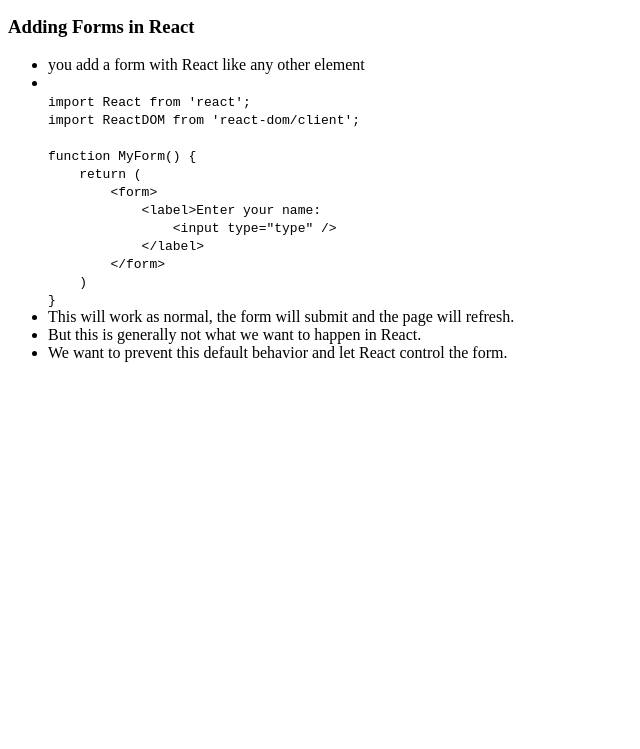
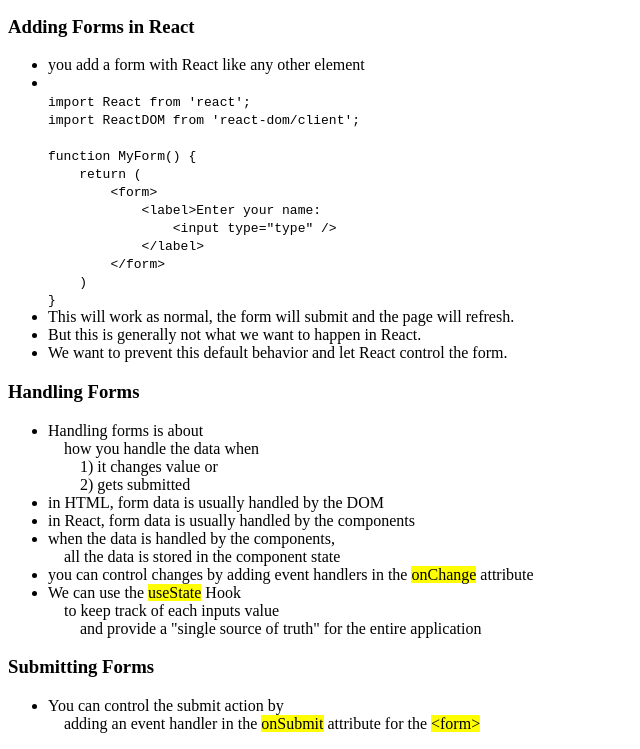
Before and after one commit to crazyAT8/W3C-React, a plain HTML site: page Forms/index.html in a window 1280 px wide. Shown: the part 101-850 px from the top of the page, without its empty margins (0-640 px from the left). Before the commit the page ends 800 px from the top, so only its background shows below. Drawn offline with Linux system fonts and the light colour scheme.

Commit message:
10/18/23 Forms

```diff
--- a/Forms/index.html
+++ b/Forms/index.html
@@ -35,5 +35,34 @@
         <li>We want to prevent this default behavior and let React control the form.</li>
     </ul>
 
+    <h3>Handling Forms</h3>
+    <ul>
+        <li>
+            Handling forms is about <br>
+            &nbsp;&nbsp;&nbsp;&nbsp;how you handle the data when <br>
+            &nbsp;&nbsp;&nbsp;&nbsp;&nbsp;&nbsp;&nbsp;&nbsp;1) it changes value or <br>
+            &nbsp;&nbsp;&nbsp;&nbsp;&nbsp;&nbsp;&nbsp;&nbsp;2) gets submitted
+        </li>
+        <li>in HTML, form data is usually handled by the DOM</li>
+        <li>in React, form data is usually handled by the components</li>
+        <li>
+            when the data is handled by the components, <br>
+            &nbsp;&nbsp;&nbsp;&nbsp;all the data is stored in the component state
+        </li>
+        <li>you can control changes by adding event handlers in the <mark>onChange</mark> attribute</li>
+        <li>
+            We can use the <mark>useState</mark> Hook <br>
+            &nbsp;&nbsp;&nbsp;&nbsp;to keep track of each inputs value <br>
+            &nbsp;&nbsp;&nbsp;&nbsp;&nbsp;&nbsp;&nbsp;&nbsp;and provide a "single source of truth" for the entire application
+        </li>
+    </ul>
+
+    <h3>Submitting Forms</h3>
+    <ul>
+        <li>
+            You can control the submit action by <br>
+            &nbsp;&nbsp;&nbsp;&nbsp;adding an event handler in the <mark>onSubmit</mark> attribute for the <mark>&lt;form&gt;</mark>
+        </li>
+    </ul>
 </body>
 </html>
```
